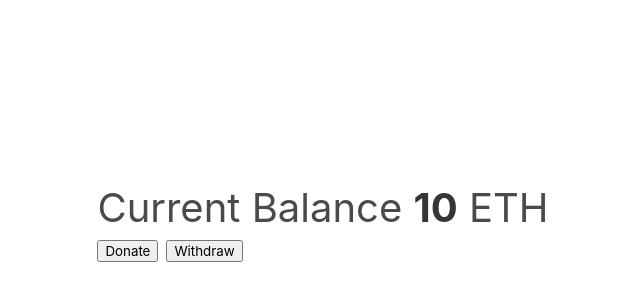
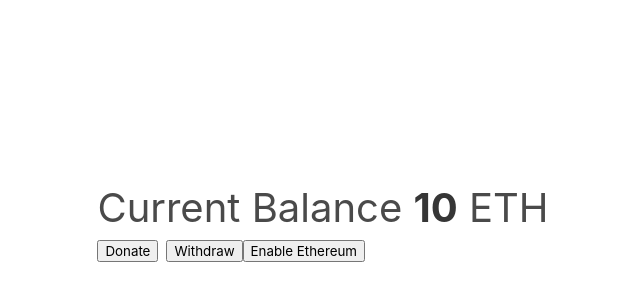
Before and after one commit to Blockchain-Projects-101/Faucet, a React (Create React App) app: page / in a window 1280 px wide. Shown: the part 180-480 px from the top of the page, without its empty margins (317-957 px from the left). Built offline with nearby package versions, Linux system fonts and the light colour scheme.

Commit message:
Add a test function to enable ethereum accounts on click

```diff
--- a/src/App.js
+++ b/src/App.js
@@ -27,6 +27,10 @@ function App() {
         </div>
         <button className="btn mr-2">Donate</button>
         <button className="btn">Withdraw</button>
+        <button className="btn" onClick={async ()=>{
+          const accounts = await window.ethereum.request({method:"eth_requestAccounts"});
+          console.log(accounts);
+        }}>Enable Ethereum</button>
       </div>
     </div>
 
```
